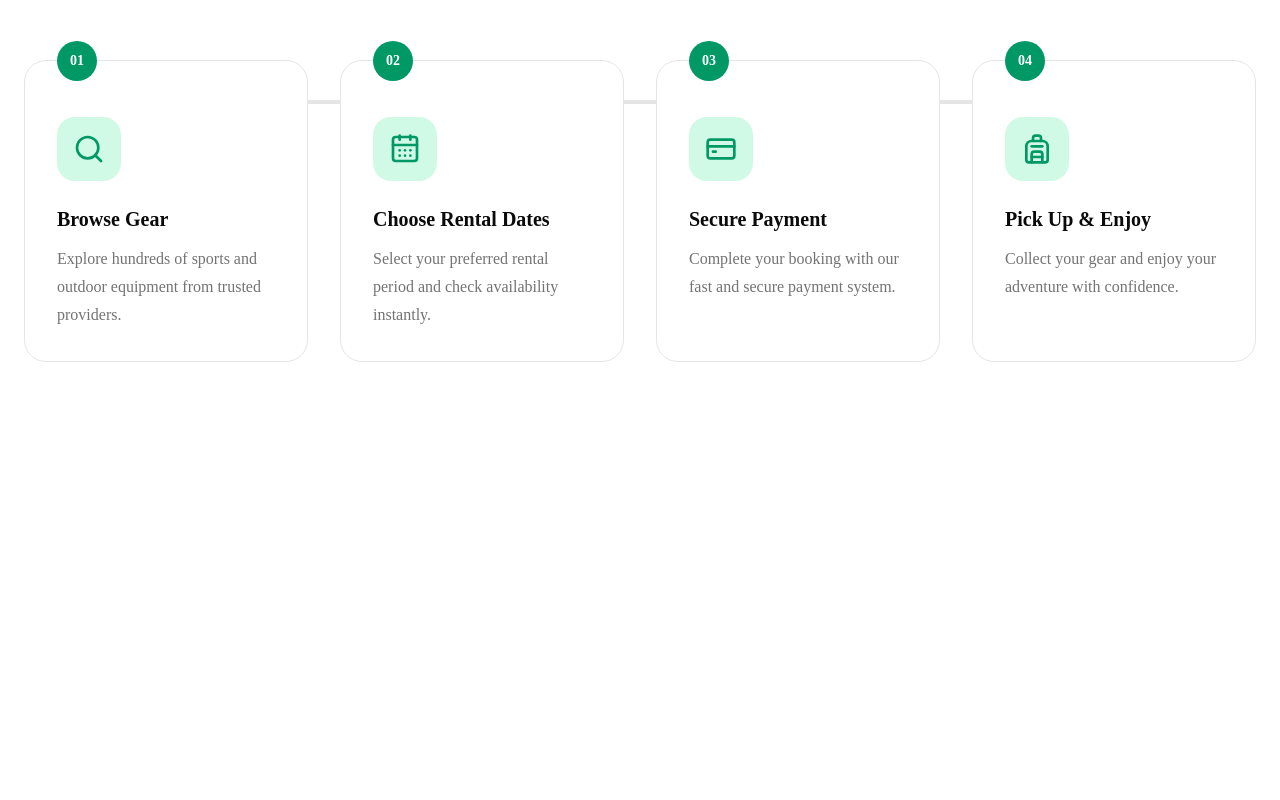
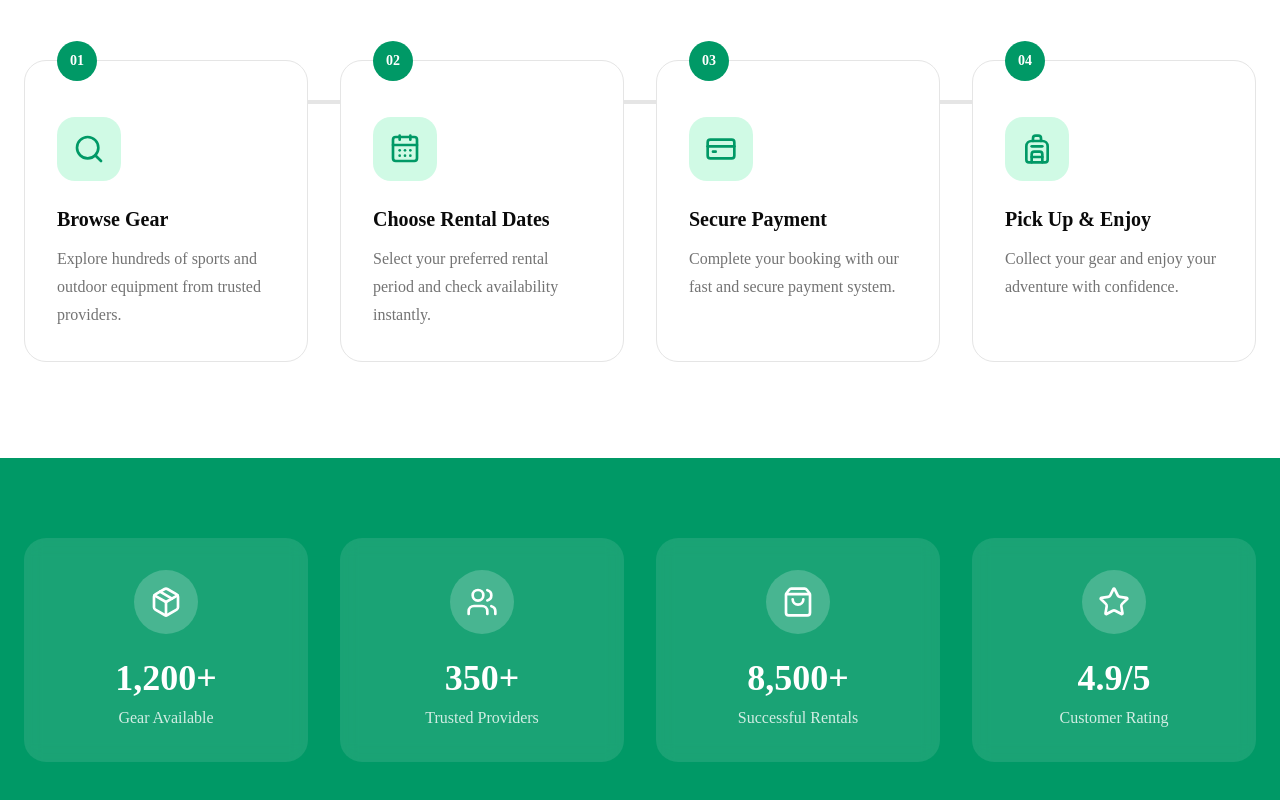
Before and after one commit to shiblo-dev/GearUp-client, a Next.js app: page / in a window 1280 px wide. Shown: the part 3869-4669 px from the top of the page. Before the commit the page ends 4327 px from the top, so only its background shows below. Built offline with nearby package versions, Linux system fonts and the light colour scheme; no server answers.

Commit message:
Stats section added

```diff
--- a/app/(publicGroup)/page.tsx
+++ b/app/(publicGroup)/page.tsx
@@ -2,6 +2,7 @@ import Categories from "@/components/home/Categories";
 import FeaturedGear from "@/components/home/FeaturedGear";
 import Hero from "@/components/home/Hero";
 import HowItWorks from "@/components/home/HowItWorks";
+import Stats from "@/components/home/Stats";
 import WhyChooseUs from "@/components/home/WhyChooseUs";
 
 export default function HomePage() {
@@ -12,7 +13,7 @@ export default function HomePage() {
       <FeaturedGear />
       <WhyChooseUs />
       <HowItWorks />
-
+      <Stats />
 
     </main>
   );
--- /dev/null
+++ b/components/home/Stats.tsx
@@ -0,0 +1,69 @@
+import {
+  Package,
+  Users,
+  ShoppingBag,
+  Star,
+} from "lucide-react";
+
+const stats = [
+  {
+    title: "Gear Available",
+    value: "1,200+",
+    icon: Package,
+  },
+  {
+    title: "Trusted Providers",
+    value: "350+",
+    icon: Users,
+  },
+  {
+    title: "Successful Rentals",
+    value: "8,500+",
+    icon: ShoppingBag,
+  },
+  {
+    title: "Customer Rating",
+    value: "4.9/5",
+    icon: Star,
+  },
+];
+
+export default function Stats() {
+  return (
+    <section className="bg-emerald-600 py-20">
+
+      <div className="container mx-auto px-6">
+
+        <div className="grid gap-8 sm:grid-cols-2 lg:grid-cols-4">
+
+          {stats.map((item) => {
+
+            const Icon = item.icon;
+
+            return (
+              <div
+                key={item.title}
+                className="rounded-3xl bg-white/10 p-8 text-center backdrop-blur transition duration-300 hover:bg-white/20"
+              >
+                <div className="mx-auto flex h-16 w-16 items-center justify-center rounded-full bg-white/20">
+                  <Icon className="h-8 w-8 text-white" />
+                </div>
+
+                <h3 className="mt-6 text-4xl font-bold text-white">
+                  {item.value}
+                </h3>
+
+                <p className="mt-2 text-white/80">
+                  {item.title}
+                </p>
+              </div>
+            );
+          })}
+
+        </div>
+
+      </div>
+
+    </section>
+  );
+}
```
